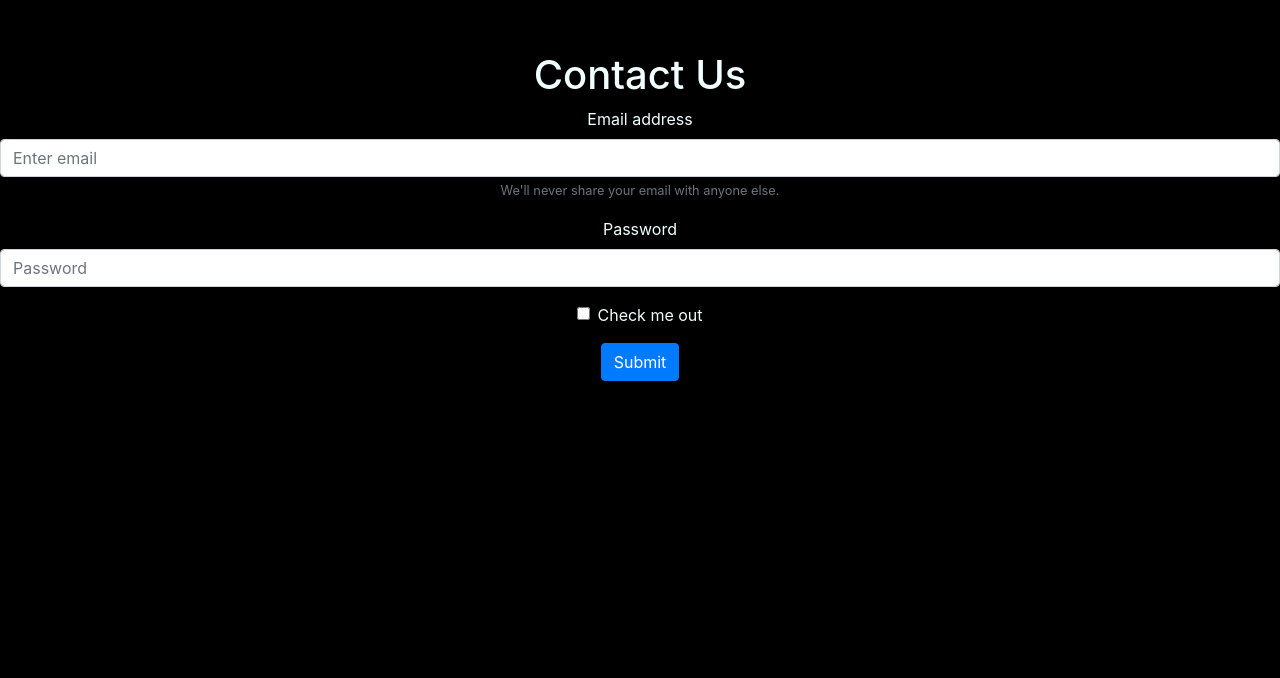
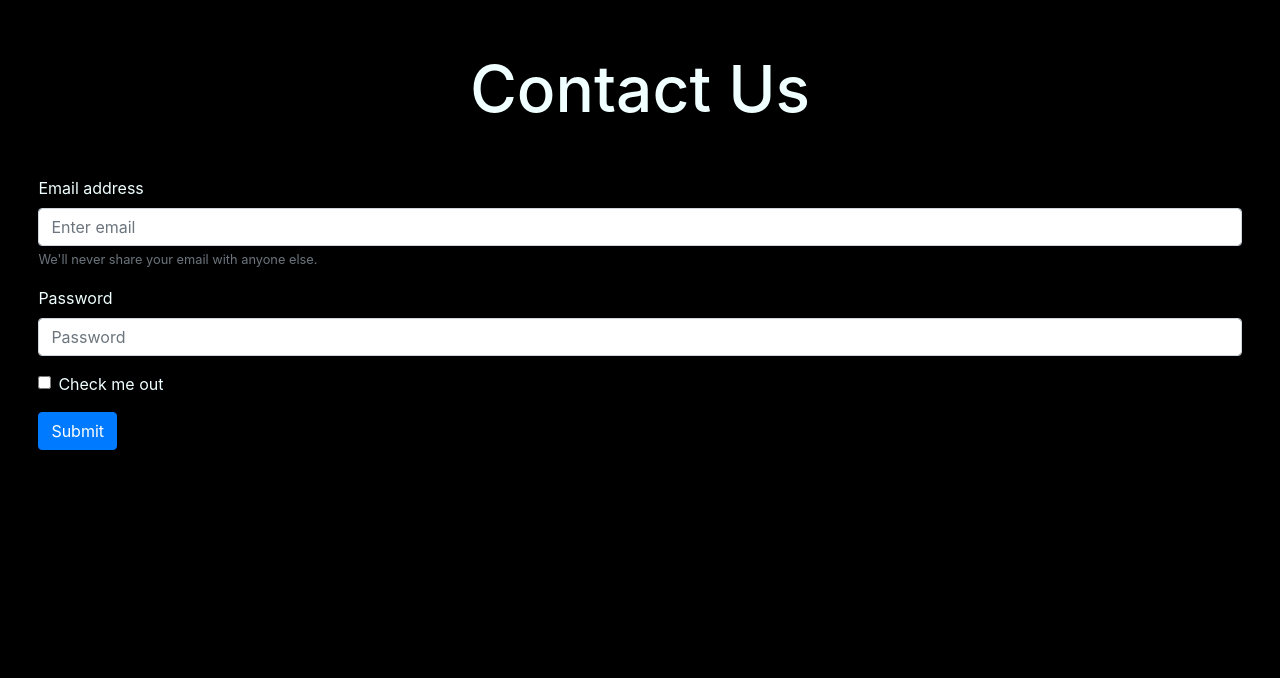
Before and after one commit to ericDevSantana/product-landing-page, a Next.js app: page / in a window 1280 px wide. Shown: the part 2382-3060 px from the top of the page. Built offline with nearby package versions, Linux system fonts and the light colour scheme.

Commit message:
contact session

```diff
--- a/pages/index.js
+++ b/pages/index.js
@@ -142,7 +142,7 @@ export default function Home() {
 
       <section id='contact' className={styles.contact}>
 
-        <h1>
+        <h1 style={{textAlign: 'center', fontSize: '5vw', marginBottom: '4%'}}>
           Contact Us
         </h1>
 
--- a/styles/Home.module.css
+++ b/styles/Home.module.css
@@ -85,10 +85,10 @@
 
 .contact {
   background-color: black;
-  padding-top: 3%;
+  padding: 3%;
   width: 100%;
   min-height: 100vh;
-  text-align: center;
+  text-align: left;
 }
 
 /* <-------------------------------------FOOTER---------------------------------------> */
```
Also changed, not shown: pages/Partials/ContactForm.js (added).
